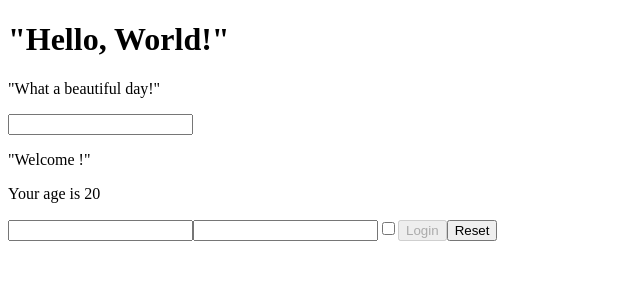
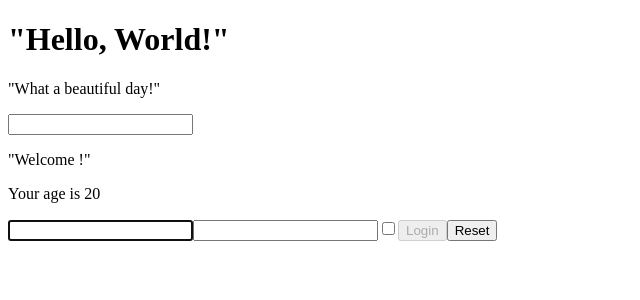
Before and after one commit to EdoGent/React-App, a React (Create React App) app: page / in a window 1280 px wide. Shown: the top 300 px of the page, without its empty margins (0-640 px from the left). Built offline with nearby package versions, Linux system fonts and the light colour scheme.

Commit message:
Forms-06 exercise

```diff
--- a/src/Component/UncontrolledLogin.js
+++ b/src/Component/UncontrolledLogin.js
@@ -1,6 +1,15 @@
 import React from 'react';
 
 export default class UncontrolledLogin extends React.Component {
+    constructor(props) {
+        super(props)
+        this.inputNameFocus = React.createRef()
+    }
+
+    componentDidMount() {
+        this.inputNameFocus.current.focus()
+    }
+
     state = {
         username: '',
         password: '',
@@ -35,7 +44,7 @@ export default class UncontrolledLogin extends React.Component {
        const isDisabled = username === '' || password === '';
         return (
             <>
-                <input name='username' value={username} onChange={this.handleChangeInput}/>
+                <input name='username' value={username} onChange={this.handleChangeInput} ref={this.inputNameFocus} />
                 <input name='password' value={password} type='password' onChange={this.handleChangeInput}/>
                 <input name='remember' type='checkbox' checked={remember} onChange={this.handleChangeInput}/>
                 <button disabled={isDisabled} onClick={() => this.onLogin(username, password)}>Login</button>
```
